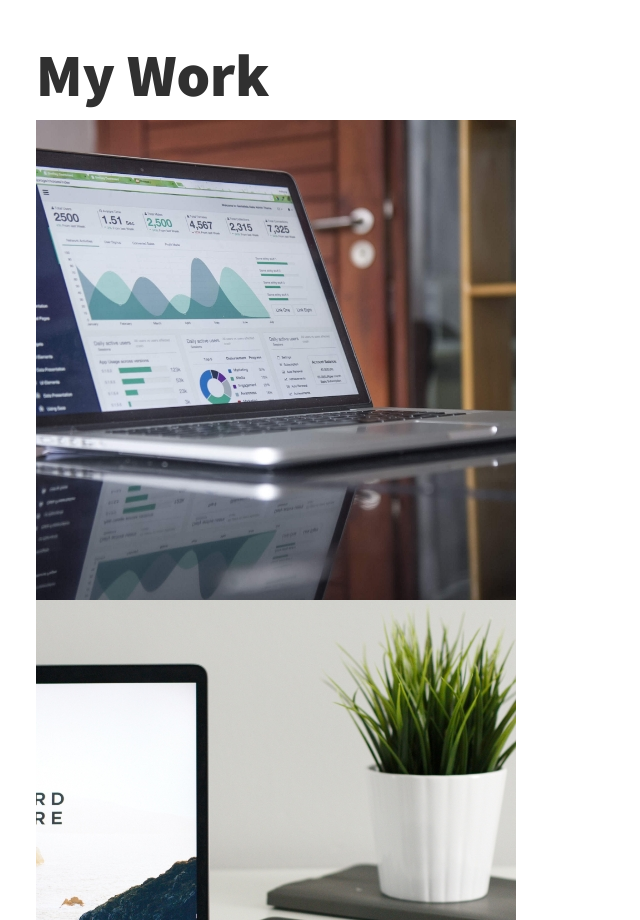
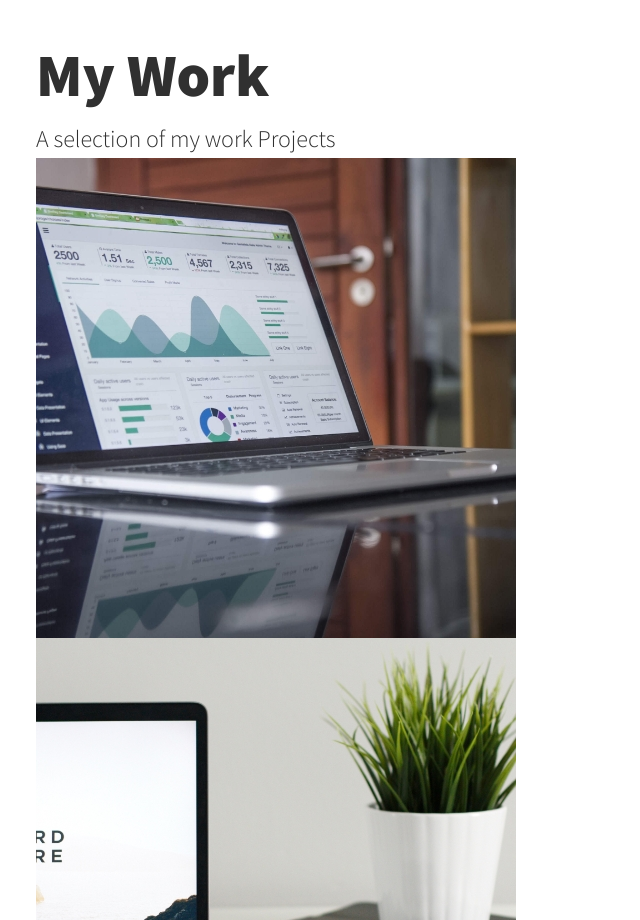
Before and after one commit to amanst1/portfolio-site, a plain HTML site: page index.html in a window 1280 px wide. Shown: the part 1780-2700 px from the top of the page, without its empty margins (0-640 px from the left). Drawn offline with nearby package versions, Linux system fonts and the light colour scheme.

Commit message:
added subtitle to my work section

```diff
--- a/index.html
+++ b/index.html
@@ -106,7 +106,9 @@
 
             <section class="my-work" id="work">
                 <h2 class="section__title section__title--work">My Work</h2>
-                <p class="section__subtitle section__subtitle--work"></p>
+                <p class="section__subtitle section__subtitle--work">A selection of my work
+                    Projects
+                </p>
 
                 <div class="portfolio">
                     <!-- Portfolio item 1-->
```
